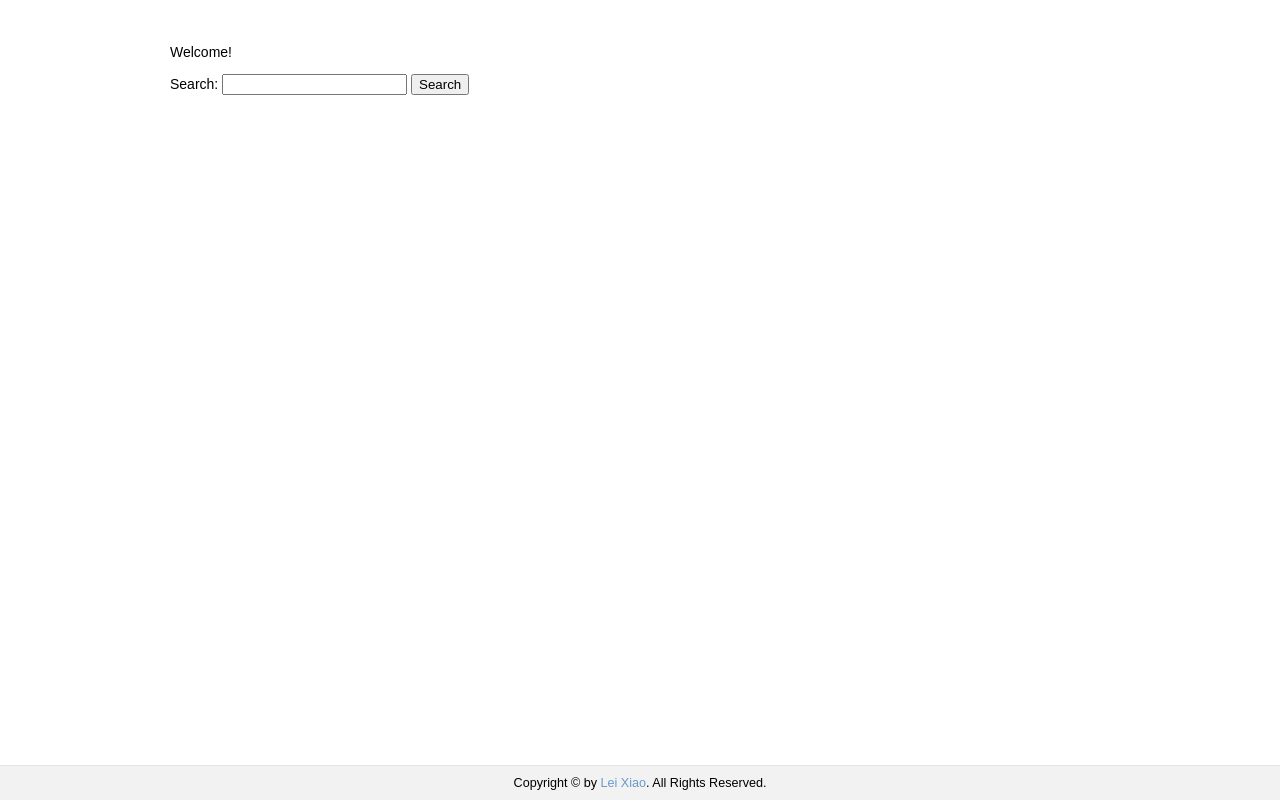
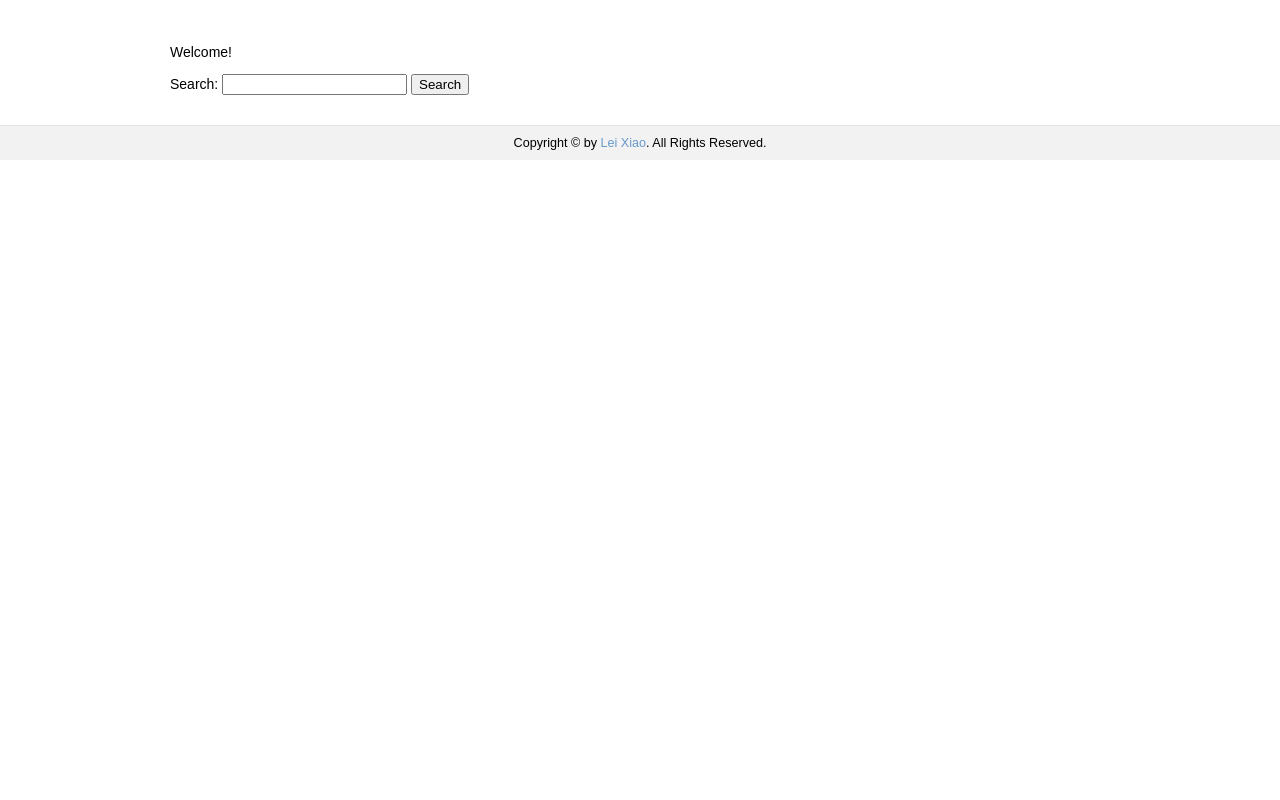
Before and after one commit to xiaolei/home-media-center, a Flask app: page / in a window 1280 px wide. Run offline with Flask 2, Linux system fonts and the light colour scheme.

Commit message:
Update style

```diff
--- a/static/hmc.css
+++ b/static/hmc.css
@@ -63,9 +63,7 @@ ol, ul {
 }
 
 #footer {
-    position: fixed;
-    left: 0px;
-    bottom: 0px;
+    margin-top: 30px;
     width: 100%;
     background: #f2f2f2;
     text-align: center;
@@ -73,6 +71,10 @@ ol, ul {
     padding-bottom: 10px;
     font-size: 0.9em;
     border-top: 1px solid #e4e4e4;
+}
+
+.pagination {
+    margin-top: 30px;
 }
 
 #menu {
```
Also changed, not shown: static/movies.css (line endings or trailing spaces).
